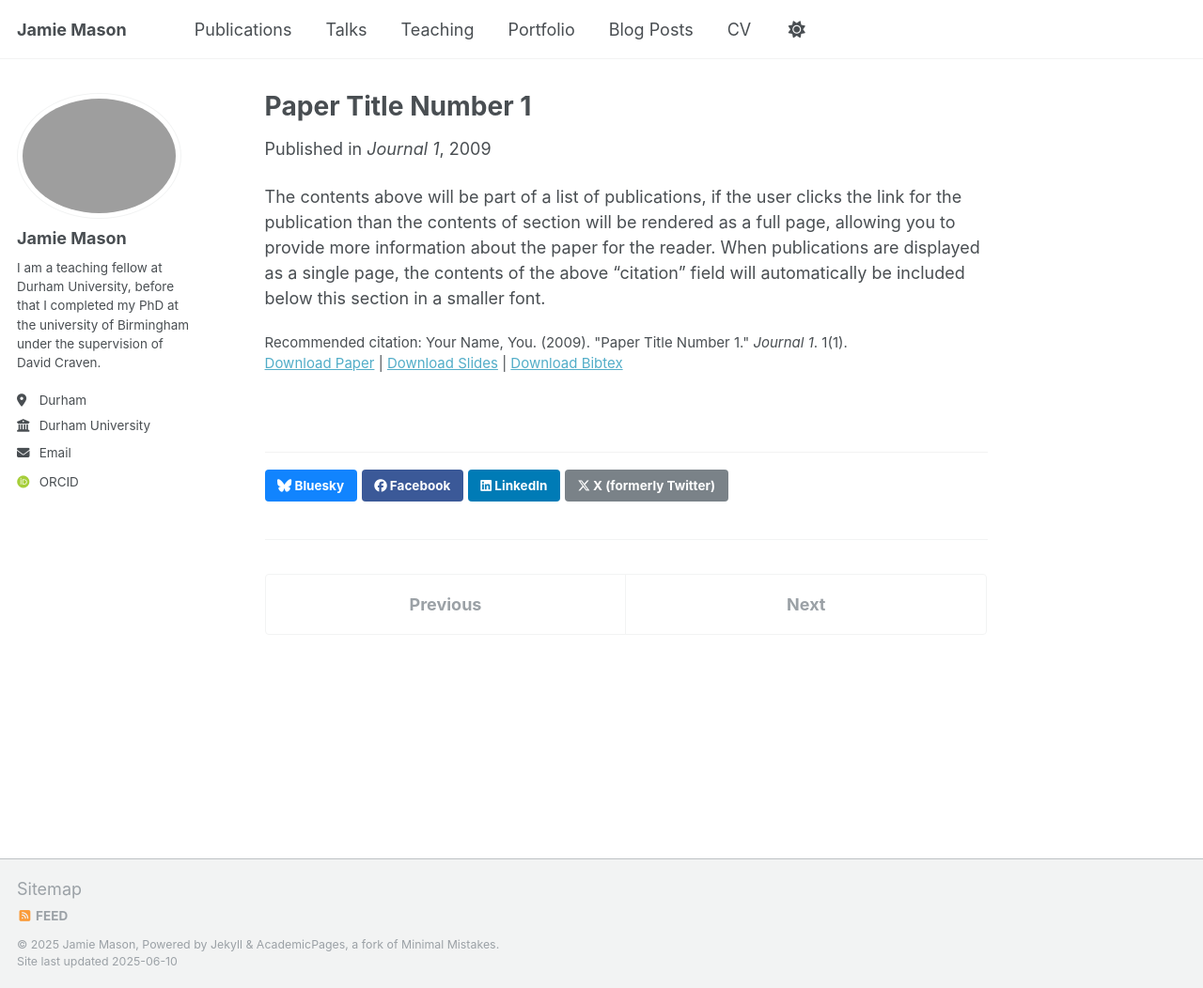
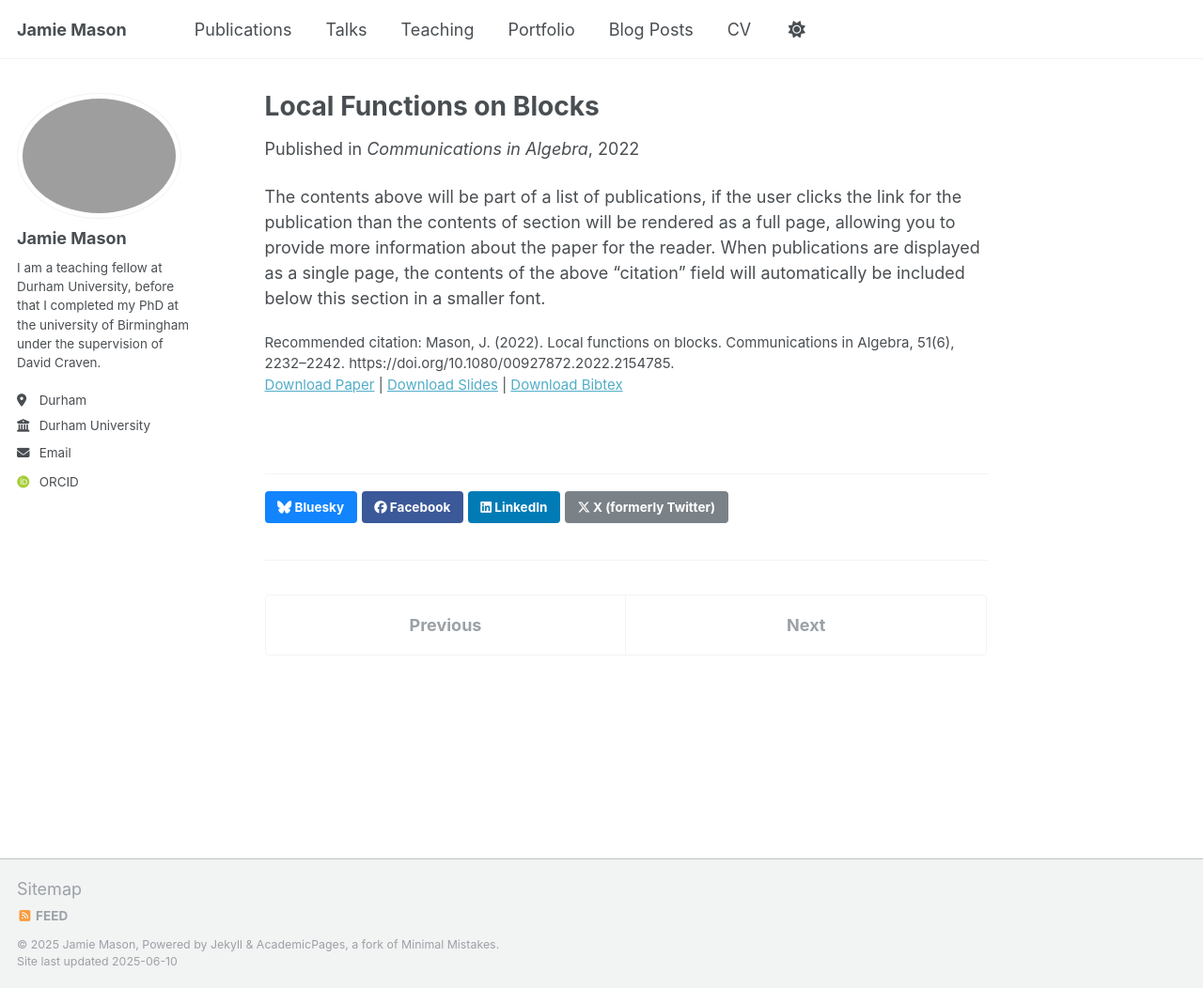
Before and after one commit to fake-versace/fake-versace.github.io, a Jekyll site: the page built from _publications/2009-10-01-paper-title-number-1.md, in a window 1280 px wide and 1052 px high. Shown: the whole window at 94% size. Built offline with Jekyll 4.4.1, drawn with Linux system fonts in a browser that asks for light colours; some web fonts are replaced.

Commit message:
Update 2009-10-01-paper-title-number-1.md

```diff
--- a/_publications/2009-10-01-paper-title-number-1.md
+++ b/_publications/2009-10-01-paper-title-number-1.md
@@ -1,14 +1,14 @@
 ---
-title: "Paper Title Number 1"
+title: "Local Functions on Blocks"
 collection: publications
 category: manuscripts
-permalink: /publication/2009-10-01-paper-title-number-1
-excerpt: 'This paper is about the number 1. The number 2 is left for future work.'
-date: 2009-10-01
-venue: 'Journal 1'
+permalink: /publication/2022-12-10-local-functions-on-blocks
+excerpt: 'We define a block-by-block version of Isaacs and Navarro’s chain local condition and then prove that the Alperin–McKay conjecture is equivalent to a certain function on groups having this property. We then go on to prove several other block-by-block versions of results from Isaacs and Navarro’s paper.'
+date: 2022-12-10
+venue: 'Communications in Algebra'
 slidesurl: 'http://academicpages.github.io/files/slides1.pdf'
-paperurl: 'http://academicpages.github.io/files/paper1.pdf'
+paperurl: 'http://academicpages.github.io/files/Localfunctionsonblocks.pdf'
 bibtexurl: 'http://academicpages.github.io/files/bibtex1.bib'
-citation: 'Your Name, You. (2009). &quot;Paper Title Number 1.&quot; <i>Journal 1</i>. 1(1).'
+citation: 'Mason, J. (2022). Local functions on blocks. Communications in Algebra, 51(6), 2232–2242. https://doi.org/10.1080/00927872.2022.2154785.'
 ---
 The contents above will be part of a list of publications, if the user clicks the link for the publication than the contents of section will be rendered as a full page, allowing you to provide more information about the paper for the reader. When publications are displayed as a single page, the contents of the above "citation" field will automatically be included below this section in a smaller font.
```
